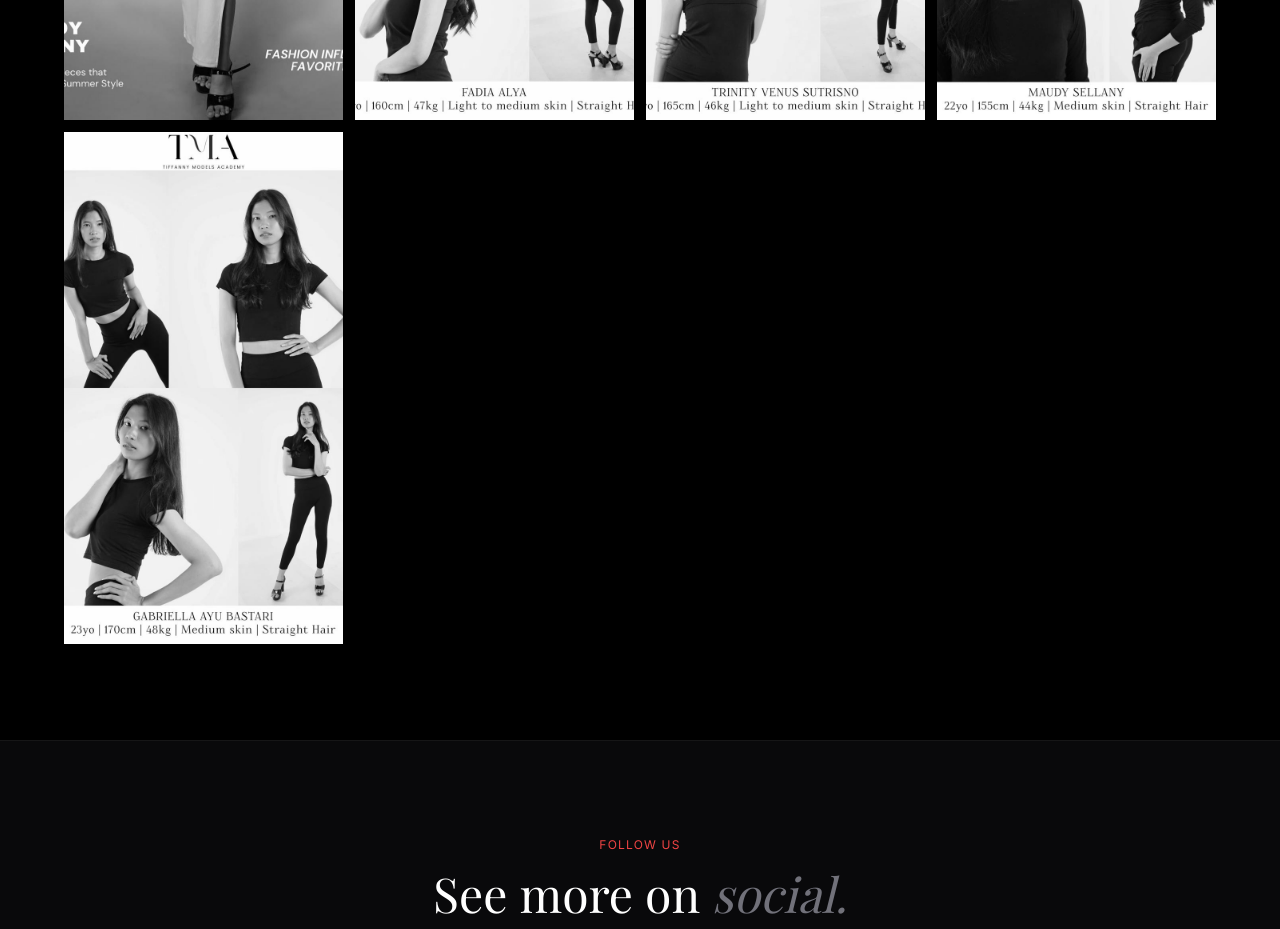
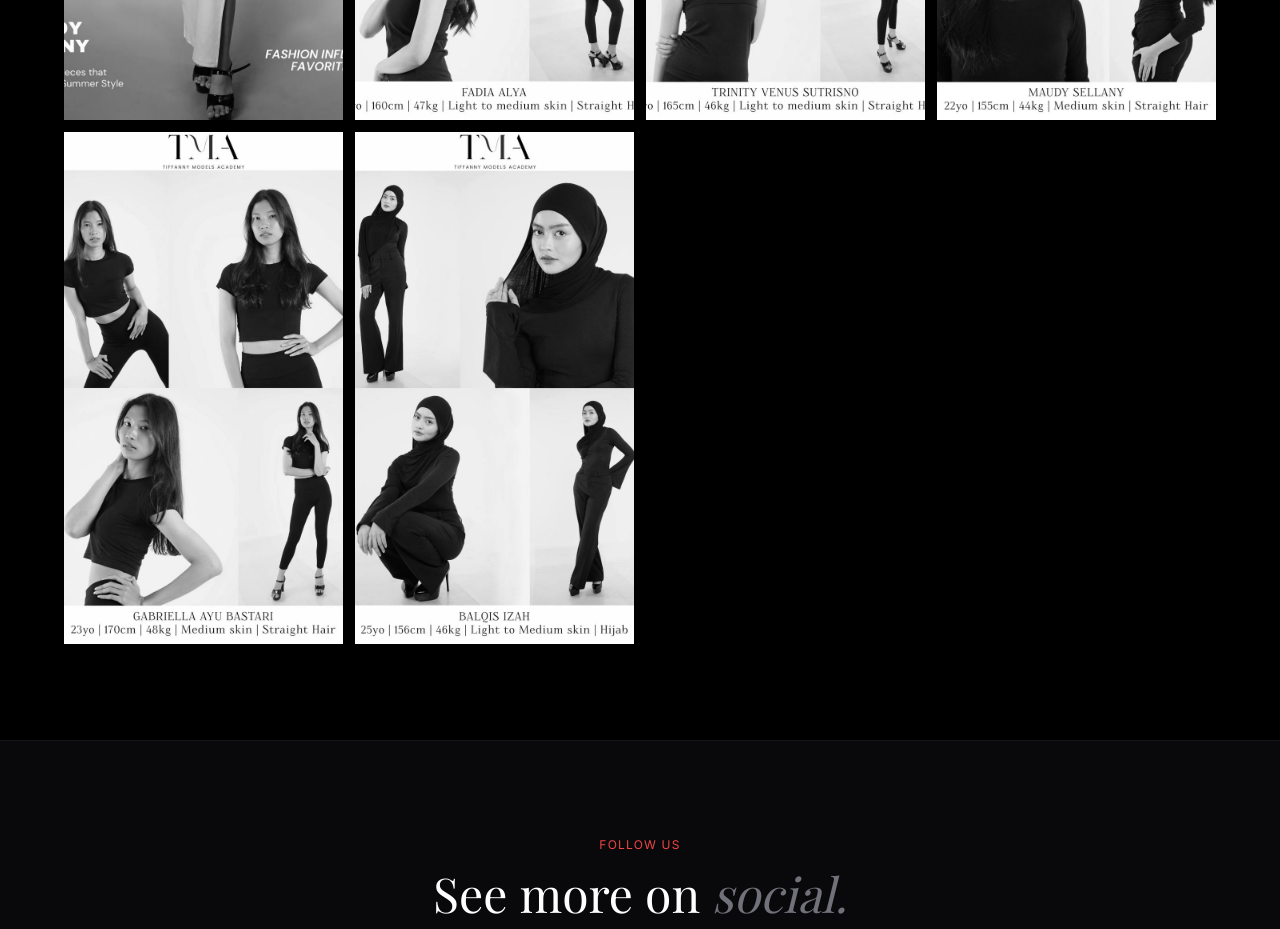
Before and after one commit to gorillaworkout/tiffany-models-academy, a Next.js app: page /portfolio in a window 1280 px wide. Shown: the part 1920-2849 px from the top of the page. Built offline with nearby package versions, Linux system fonts and the light colour scheme; no server answers; a web font is replaced by a local one.

Commit message:
feat: add Balqis Izah portfolio photo

```diff
--- a/src/app/portfolio/page.tsx
+++ b/src/app/portfolio/page.tsx
@@ -118,6 +118,12 @@ const galleryImages = [
   {
     src: "/images/tma-gabriella-ayu.jpg",
     alt: "Gabriella Ayu Bastari — 23yo, 170cm, 48kg — Portfolio model profesional TMA",
+    category: "Editorial",
+    span: "row-span-2",
+  },
+  {
+    src: "/images/tma-balqis-izah.jpg",
+    alt: "Balqis Izah — 25yo, 156cm, 46kg, Hijab — Portfolio model profesional TMA",
     category: "Editorial",
     span: "row-span-2",
   },
```
Also changed, not shown: public/images/tma-balqis-izah.jpg (added).
